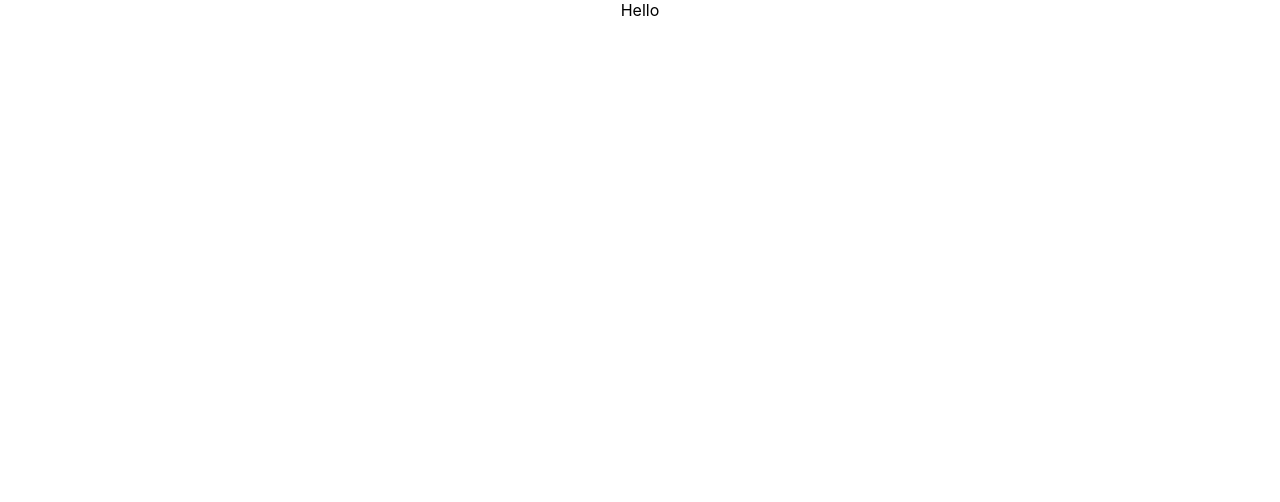
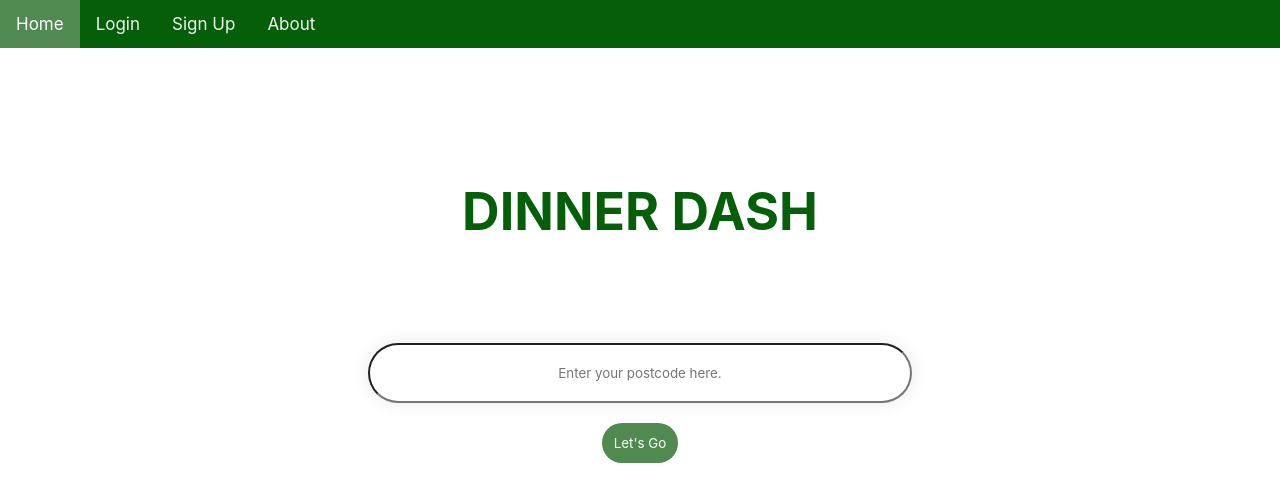
Before and after one commit to gracefaz/Dinner-Dash, a JavaScript app: page / in a window 1280 px wide. Shown: the top 502 px of the page. Built offline with nearby package versions, Linux system fonts and the light colour scheme.

Commit message:
Complete header section (basic)

```diff
--- a/src/App.css
+++ b/src/App.css
@@ -14,18 +14,83 @@
 }
 
 .App-header {
-  background-color: #282c34;
-  min-height: 100vh;
+  background-color: white;
   display: flex;
   flex-direction: column;
   align-items: center;
   justify-content: center;
   font-size: calc(10px + 2vmin);
-  color: white;
+  color: rgb(5, 95, 9);
+  position: relative;
+  top: 100px;
 }
 
 .App-link {
   color: #61dafb;
+}
+
+.topnav {
+  background-color: rgb(5, 95, 9);
+  overflow: hidden;
+  width: 100%;
+  position: fixed;
+  top: 0px;
+  font-family: -apple-system, BlinkMacSystemFont, "Segoe UI", "Roboto", "Oxygen",
+    "Ubuntu", "Cantarell", "Fira Sans", "Droid Sans", "Helvetica Neue",
+    sans-serif;
+}
+
+.topnav a {
+  float: left;
+  color: #f2f2f2;
+  text-align: center;
+  padding: 14px 16px;
+  text-decoration: none;
+  font-size: 17px;
+}
+
+.topnav a:hover {
+  background-color: rgb(80, 138, 80);
+  color: black;
+}
+
+.topnav a.active {
+  background-color: rgb(80, 138, 80);
+  color: white;
+}
+
+#dinnerdash {
+  margin: 80px;
+}
+
+.postcodeForm {
+  font-family: -apple-system, BlinkMacSystemFont, "Segoe UI", "Roboto", "Oxygen",
+    "Ubuntu", "Cantarell", "Fira Sans", "Droid Sans", "Helvetica Neue",
+    sans-serif;
+}
+
+#postcode {
+  font-family: -apple-system, BlinkMacSystemFont, "Segoe UI", "Roboto", "Oxygen",
+    "Ubuntu", "Cantarell", "Fira Sans", "Droid Sans", "Helvetica Neue",
+    sans-serif;
+  text-align: center;
+  width: 500px;
+  padding: 20px;
+  margin: 20px;
+  border-radius: 30px;
+  box-shadow: 0 0 15px 4px rgba(0, 0, 0, 0.06);
+}
+
+#postcodeButton {
+  font-family: -apple-system, BlinkMacSystemFont, "Segoe UI", "Roboto", "Oxygen",
+    "Ubuntu", "Cantarell", "Fira Sans", "Droid Sans", "Helvetica Neue",
+    sans-serif;
+  text-align: center;
+  background-color: rgb(80, 138, 80);
+  color: white;
+  padding: 12px;
+  border-radius: 20px;
+  border: white;
 }
 
 @keyframes App-logo-spin {
--- a/src/App.js
+++ b/src/App.js
@@ -1,7 +1,12 @@
 import "./App.css";
+import Header from "./components/App-Header";
 
 function App() {
-  return <div className="App">Hello</div>;
+  return (
+    <div className="App">
+      <Header />
+    </div>
+  );
 }
 
 export default App;
--- /dev/null
+++ b/src/components/App-Header.js
@@ -0,0 +1,28 @@
+function Header() {
+  return (
+    <header className="App-header">
+      <div class="topnav">
+        <a class="active" href="#home">
+          Home
+        </a>
+        <a href="#login">Login </a>
+        <a href="#signup">Sign Up </a>
+        <a href="#about">About </a>
+      </div>
+      <h1 id="dinnerdash">DINNER DASH</h1>
+      <form className="postcodeForm">
+        <input
+          id="postcode"
+          type="text"
+          placeholder="Enter your postcode here."
+        ></input>
+        <br></br>
+        <button type="submit" value="Submit" id="postcodeButton">
+          Let's Go
+        </button>
+      </form>
+    </header>
+  );
+}
+
+export default Header;
```
